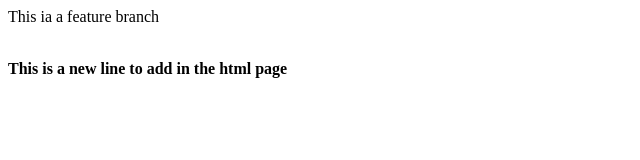
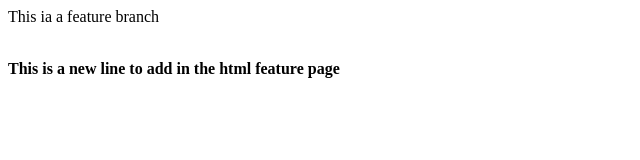
Before and after one commit to rahul100av/localrepo, a plain HTML site: page index.html in a window 1280 px wide. Shown: the full height of the page, 0-640 px from the left. Drawn offline with Linux system fonts and the light colour scheme.

Commit message:
adding in feature branch

```diff
--- a/index.html
+++ b/index.html
@@ -1,5 +1,5 @@
 <Html>
     <p>This ia a feature branch</p>
     <br>
-    <b>This is a new line to add in the html page</b>
+    <b>This is a new line to add in the html feature page</b>
 </Html>
```
